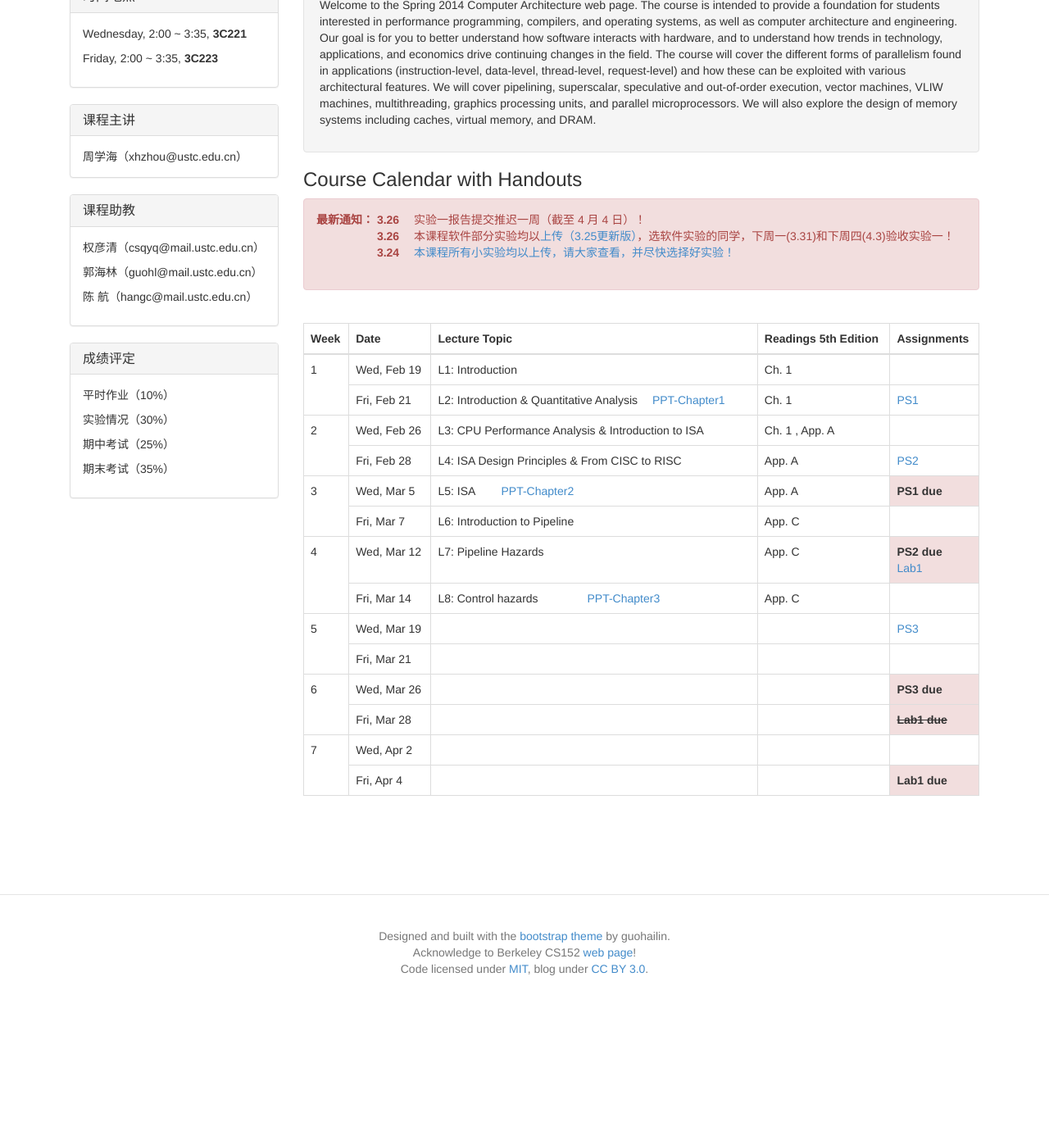
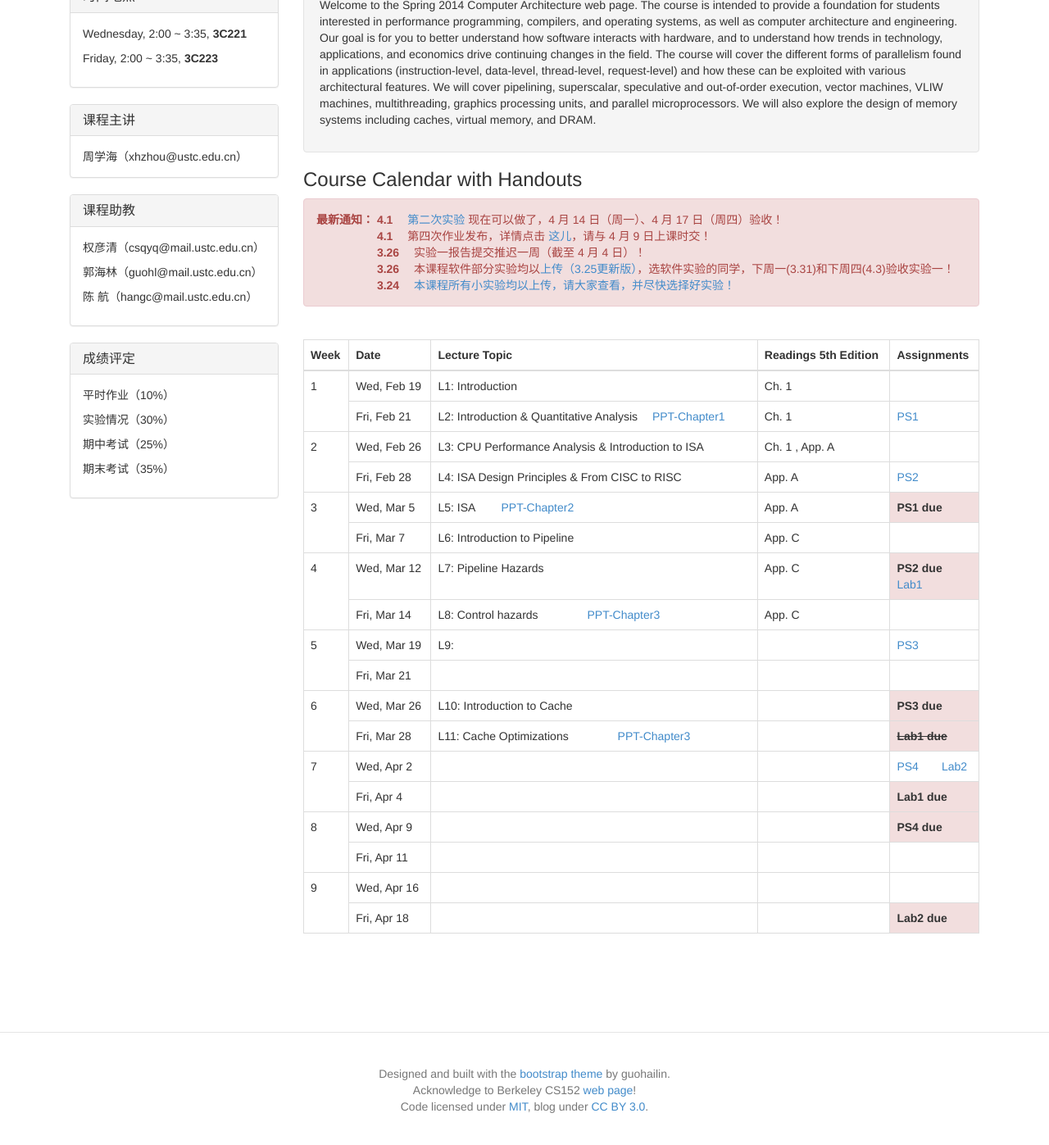
Before and after one commit to hazirguo/ca2014, a Jekyll site: the page index.html, which Jekyll copies as it is, in a window 1280 px wide and 1400 px high, scrolled down 426 px. Shown: the top 1397 px of the window at 82% size. Built offline with Jekyll 4.4.1, drawn with Linux system fonts in a browser that asks for light colours; before the commit the page ends 1658 px from its top, so only the background shows below that.

```diff
--- a/coursework/index.html
+++ b/coursework/index.html
@@ -126,8 +126,10 @@
 ================================================== -->
 <div class="bs-docs-section">
   <h1 id="ps4" class="page-header">作业4</h1>
-  <p class="lead">请在<strong>**日</strong>之前交作业！</p>
+  <p class="lead">请在<strong> 9 日</strong>之前交作业！</p>
   <p>作业内容</p>
+  <strong>《计算机体系结构：量化研究方法》第五版， Exerices B1，B3，B4，B5，B6， 机工出版社的英文版 P.B-60~P.B-63</strong></p>
+  <p>没有书的同学可以点击<a href="../blog/20140401/ps4.html">这里</a> 查看!</p>
   <a href="#"> 参考答案</a>
 </div>
 
--- a/experiments/index.html
+++ b/experiments/index.html
@@ -131,7 +131,8 @@ ti
   <p> <a href="lab1/实验一 流水线及流水线中的冲突.doc"> 实验报告 </a> </p>
   <hr/>
   <h2 id="lab2">实验２　实现 Cache 模拟器</h2>
-  <p> 实验报告提交截至日期：<strong>待定 </strong>!</p>
+  <p> 实验报告提交截至日期：<strong> 4 月 18 日 22:00 </strong>!</p>
+  <p> 实验统一验收时间：<strong>4 月 14 日（周一）、4 月 17 日（周四） </strong>!</p>
   <p> <a href="lab2/lab2.zip">第二次实验内容！</a></p>
   <hr/>
   <h2 id="lab3">实验３　实现 Tomasulo 算法模拟器</h2>
--- a/index.html
+++ b/index.html
@@ -164,10 +164,11 @@
        <!--　 有关课程实验的相关说明，详情点击 <a href="blog/20140321/about_lab.html">这儿</a> !</br>  -->
        <!--　 第三次作业发布，详情点击 <a href="coursework/index.html#ps3">这儿</a>，请与 3 月 26 日上课时交！ </br> -->
        <!--　 第一次实验发布，详情点击 <a href="experiments/index.html#lab1">这儿</a>（已更新 MIPSsim 压缩包，添加“样例程序”），请与 3 月 28 日前提交！　-->
-      <strong>最新通知：</strong> <strong> 3.26 </strong>　实验一报告提交推迟一周（截至 4 月 4 日）！　<br/>
-        　　　　　   <strong> 3.26 </strong>　本课程软件部分实验均以<a href="experiments/index.html">上传（3.25更新版）</a>，选软件实验的同学，下周一(3.31)和下周四(4.3)验收实验一！<br/>
+      <strong>最新通知：</strong> <strong> 4.1 </strong>　<a href="experiments/index.html#lab2">第二次实验</a> 现在可以做了，4 月 14 日（周一）、4 月 17 日（周四）验收！<br/>
+        　　　　　 <strong> 4.1 </strong>　第四次作业发布，详情点击 <a href="coursework/index.html#ps4">这儿</a>，请与 4 月 9 日上课时交！　<br/>
+        　　　　　 <strong> 3.26 </strong>　实验一报告提交推迟一周（截至 4 月 4 日）！　<br/>
+        　　　　　 <strong> 3.26 </strong>　本课程软件部分实验均以<a href="experiments/index.html">上传（3.25更新版）</a>，选软件实验的同学，下周一(3.31)和下周四(4.3)验收实验一！<br/>
         　　　　　  <strong> 3.24 </strong>　<a href="experiments/index.html">本课程所有小实验均以上传，请大家查看，并尽快选择好实验！</a></br>
-
       </div>
 
       <div>
@@ -309,7 +310,7 @@
                 Wed, Mar 19
               </td>
               <td>
-
+                L9:
               </td>
               <td>
 
@@ -338,7 +339,7 @@
                 Wed, Mar 26
               </td>
               <td>
-
+                L10: Introduction to Cache
               </td>
               <td>
 
@@ -352,7 +353,7 @@
                 Fri, Mar 28
               </td>
               <td>
-
+                L11: Cache Optimizations    　　　　<a href="handouts/chapter04.ppt">PPT-Chapter3</a>
               </td>
               <td>
 
@@ -374,7 +375,7 @@
 
               </td>
               <td>
-
+                <a href="coursework/index.html#ps4">PS4</a>　　<a href="experiments/index.html#lab2">Lab2</a>
               </td>
             </tr>
             <tr>
@@ -389,6 +390,67 @@
               </td>
               <td class="danger">
                 <strong> Lab1 due</strong>
+              </td>
+            </tr>
+
+            <tr>
+              <td rowspan="2">8</td>
+              <td>
+                Wed, Apr 9
+              </td>
+              <td>
+
+              </td>
+              <td>
+
+              </td>
+              <td class="danger">
+                <strong> PS4 due</strong>
+              </td>
+            </tr>
+            <tr>
+              <td >
+                Fri, Apr 11
+              </td>
+              <td>
+
+              </td>
+              <td>
+
+              </td>
+              <td>
+
+              </td>
+            </tr>
+
+             <tr>
+              <td rowspan="2">9</td>
+              <td>
+                Wed, Apr 16
+              </td>
+              <td>
+
+              </td>
+              <td>
+
+              </td>
+              <td>
+
+              </td>
+            </tr>
+            <tr>
+              <td >
+                Fri, Apr 18
+              </td>
+              <td>
+
+              </td>
+              <td>
+
+              </td>
+              <td class="danger">
+                <strong> Lab2 due</strong>
+
               </td>
             </tr>
           </tbody>
```
